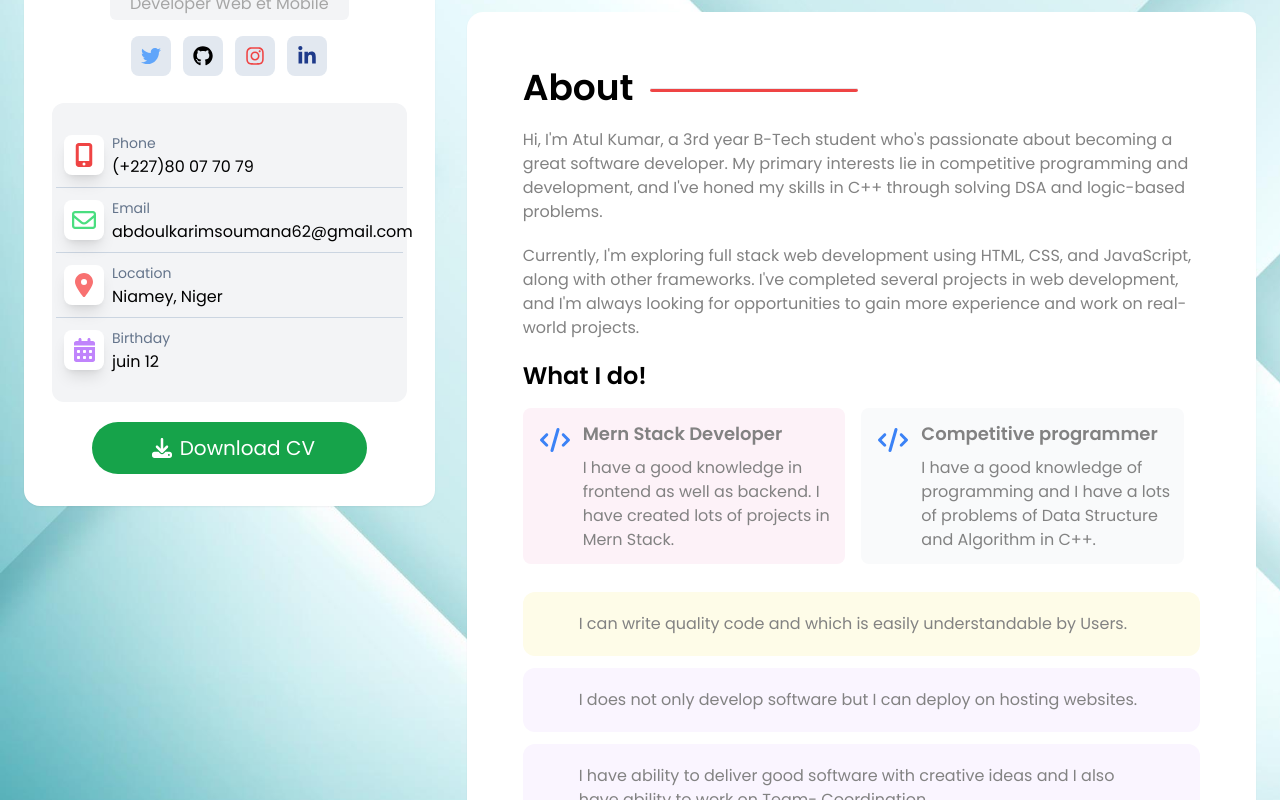
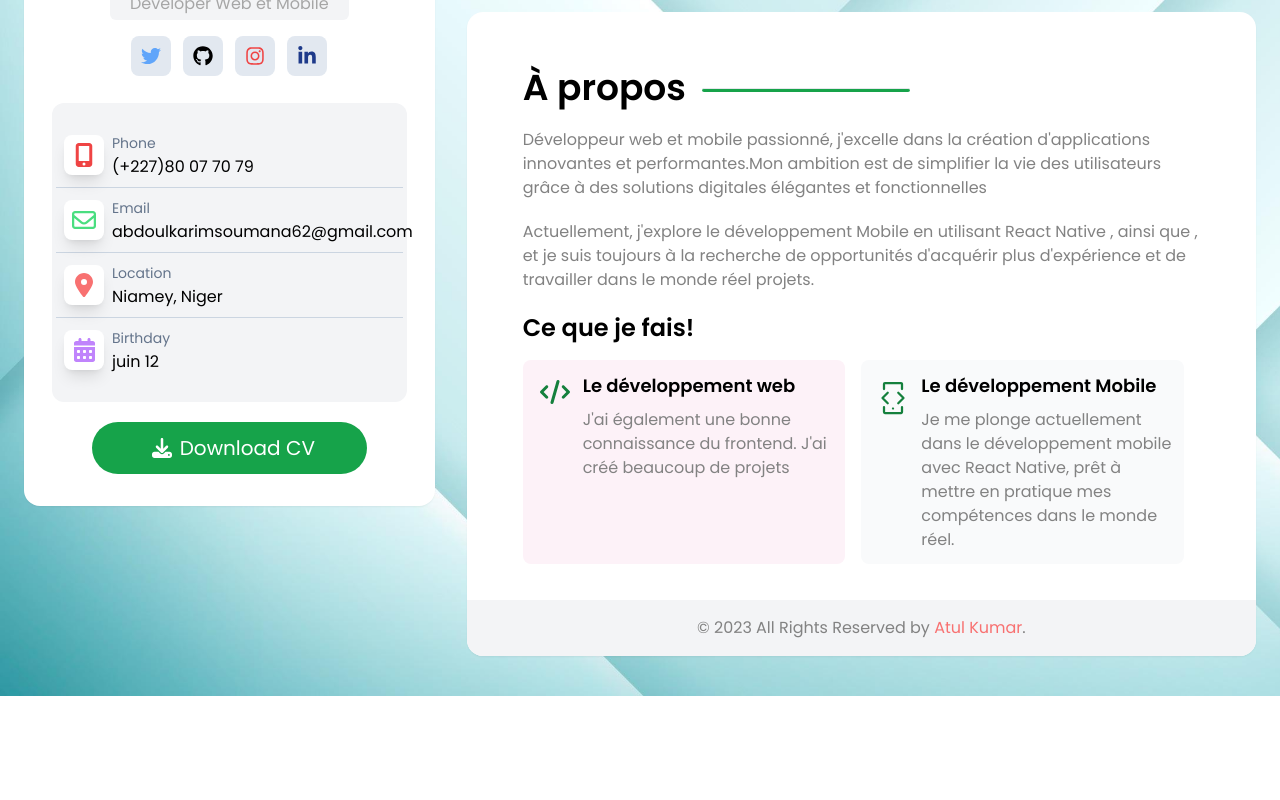
Before and after one commit to abdoulkarim22/Portfolio, a React (Create React App) app: page / in a window 1280 px wide. Shown: the part 480-1280 px from the top of the page. After the commit the page ends 1176 px from the top, so only its background shows below. Built offline with nearby package versions, Linux system fonts and the light colour scheme.

Commit message:
add text

```diff
--- a/src/components/AboutDetailCard.jsx
+++ b/src/components/AboutDetailCard.jsx
@@ -8,28 +8,25 @@ function AboutDetailCard() {
       <div className="bg-white dark:bg-black shadow-sm    rounded-2xl text-[#828282] ">
         <div className="px-4 md:px-14 pt-14  ">
           <div className="flex md:space-x-4 space-x-2">
-            <h2 className="text-4xl text-black dark:text-white font-semibold ">About</h2>
+            <h2 className="text-4xl text-black dark:text-white font-semibold ">À propos</h2>
             <div className=" relative ">
-              <hr className="w-20 md:w-52 h-1 bg-red-500  top-1/2 absolute rounded-lg" />
+              <hr className="w-20 md:w-52 h-1 bg-green-600  top-1/2 absolute rounded-lg" />
             </div>
           </div>
           <p className="my-5 ">
-            Hi, I'm Atul Kumar, a 3rd year B-Tech student who's passionate about
-            becoming a great software developer. My primary interests lie in
-            competitive programming and development, and I've honed my skills in
-            C++ through solving DSA and logic-based problems.
+          Développeur web et mobile passionné, j'excelle dans la création
+           d'applications innovantes et performantes.Mon ambition est de simplifier
+           la vie des utilisateurs grâce à des solutions digitales élégantes et fonctionnelles
           </p>
           <p>
-            Currently, I'm exploring full stack web development using HTML, CSS,
-            and JavaScript, along with other frameworks. I've completed several
-            projects in web development, and I'm always looking for
-            opportunities to gain more experience and work on real-world
-            projects.
+          Actuellement, j'explore le développement Mobile  en utilisant React Native , ainsi que , et je suis toujours à la recherche de
+          opportunités d'acquérir plus d'expérience et de travailler dans le monde réel
+            projets.
           </p>
         </div>
         {/* for what i do section  */}
         <div className="px-4 md:px-14 py-5  ">
-          <h1 className="text-2xl text-black dark:text-white font-semibold">What I do!</h1>
+          <h1 className="text-2xl text-black dark:text-white font-semibold">Ce que je fais!</h1>
           {/* for what do box  */}
           <div className="grid grid-cols-1 md:grid-cols-2 ">
             {/* first box  */}
@@ -37,7 +34,7 @@ function AboutDetailCard() {
               {/* for icon  */}
               <div className="">
                 <svg
-                  className="h-6 w-10 my-2 fill-blue-500"
+                  className="h-6 w-10 my-2 fill-green-700"
                   xmlns="http://www.w3.org/2000/svg"
                   height="1em"
                   viewBox="0 0 640 512"
@@ -47,12 +44,12 @@ function AboutDetailCard() {
               </div>
               {/* for text  */}
               <div className=" space-y-2">
-                <h1 className="text-lg  font-semibold">
-                  Mern Stack Developer
+                <h1 className="text-lg text-black font-semibold">
+                Le développement web
                 </h1>
                 <p className="text-md">
-                  I have a good knowledge in frontend as well as backend. I have
-                  created lots of projects in Mern Stack.
+                J'ai également une bonne connaissance du frontend. J'ai
+                  créé beaucoup de projets
                 </p>
               </div>
             </div>
@@ -61,23 +58,16 @@ function AboutDetailCard() {
             <div className="bg-gray-50 dark:bg-slate-900 rounded-lg mr-4 my-4 p-3 sm:flex sm:space-x-2 space-y-2 sm:space-y-0 ">
               {/* for icon  */}
               <div className="">
-                <svg
-                  className="h-6 w-10 my-2 fill-blue-500"
-                  xmlns="http://www.w3.org/2000/svg"
-                  height="1em"
-                  viewBox="0 0 640 512"
-                >
-                  <path d="M392.8 1.2c-17-4.9-34.7 5-39.6 22l-128 448c-4.9 17 5 34.7 22 39.6s34.7-5 39.6-22l128-448c4.9-17-5-34.7-22-39.6zm80.6 120.1c-12.5 12.5-12.5 32.8 0 45.3L562.7 256l-89.4 89.4c-12.5 12.5-12.5 32.8 0 45.3s32.8 12.5 45.3 0l112-112c12.5-12.5 12.5-32.8 0-45.3l-112-112c-12.5-12.5-32.8-12.5-45.3 0zm-306.7 0c-12.5-12.5-32.8-12.5-45.3 0l-112 112c-12.5 12.5-12.5 32.8 0 45.3l112 112c12.5 12.5 32.8 12.5 45.3 0s12.5-32.8 0-45.3L77.3 256l89.4-89.4c12.5-12.5 12.5-32.8 0-45.3z" />
-                </svg>
+                <svg className="h-9 w-10 my-2 text-green-700" xmlns="http://www.w3.org/2000/svg" width="1em" height="1em" viewBox="0 0 24 24"><g fill="none" stroke="currentColor" stroke-linecap="round" stroke-width="1.5"><path stroke-linejoin="round" d="m12 19.01l.01-.011"/><path d="M18 18v3.4a.6.6 0 0 1-.6.6H6.6a.6.6 0 0 1-.6-.6V18M18 6V2.6a.6.6 0 0 0-.6-.6H6.6a.6.6 0 0 0-.6.6V6"/><path stroke-linejoin="round" d="M15.5 8.5L19 12l-3.5 3.5m-7-7L5 12l3.5 3.5"/></g></svg>
               </div>
               {/* for text  */}
               <div className="space-y-2">
-                <h1 className="text-lg  font-semibold">
-                  Competitive programmer
+                <h1 className="text-lg text-black  font-semibold">
+                Le développement Mobile
                 </h1>
                 <p className="text-md">
-                  I have a good knowledge of programming and I have a lots of
-                  problems of Data Structure and Algorithm in C++.{" "}
+                Je me plonge actuellement dans le développement mobile avec React Native,
+                 prêt à mettre en pratique mes compétences dans le monde réel.
                 </p>
               </div>
             </div>
@@ -87,11 +77,6 @@ function AboutDetailCard() {
 
           </div>
           {/* third box  */}
-          <div className="px-4 md:px-14 py-5 bg-yellow-50 dark:bg-slate-900 my-3 rounded-xl">I can write quality code and which is easily understandable by Users.</div>
-          <div className="px-4 md:px-14 py-5 bg-purple-50 dark:bg-slate-900 my-3 rounded-xl">I does not only develop software but I can deploy on hosting websites.</div>
-
-          <div className="px-4 md:px-14 py-5 bg-purple-50 dark:bg-slate-900 my-3 rounded-xl">I have ability to deliver good software with creative ideas and I also have ability to work on Team- Coordination </div>
-
 
         </div>
         <Footer />
```
